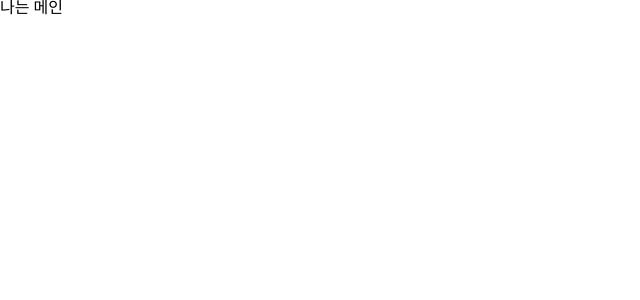
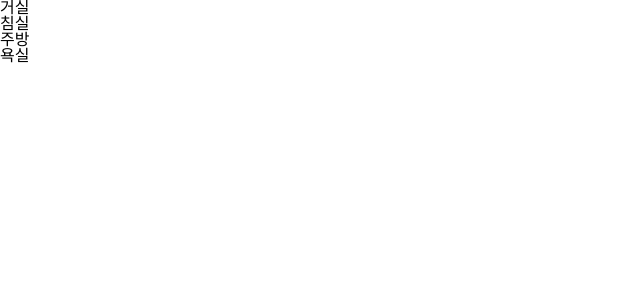
Before and after one commit to wecode-bootcamp-korea/48-2nd-5ronaminC-frontend, a React (Create React App) app: page /main in a window 1280 px wide. Shown: the top 300 px of the page, without its empty margins (0-640 px from the left). Built offline with nearby package versions, Linux system fonts and the light colour scheme.

Commit message:
Add: 초기 파일 이동 완료

```diff
--- a/src/pages/Main/Main.jsx
+++ b/src/pages/Main/Main.jsx
@@ -2,7 +2,34 @@ import React from 'react';
 import './Main.scss';
 
 const Main = () => {
-  return <>나는 메인</>;
+  return (
+    <div className="main">
+      <ul className="tabBar">
+        <li>거실</li>
+        <li>침실</li>
+        <li>주방</li>
+        <li>욕실</li>
+      </ul>
+
+      <div className="showRoomContainer">
+        <div className="imageContainer">
+          <img src="" alt="" />
+        </div>
+        <div className="listContainer">
+          <ul>
+            <li />
+            <li />
+            <li />
+            <li />
+            <li />
+            <li />
+            <li />
+            <li />
+          </ul>
+        </div>
+      </div>
+    </div>
+  );
 };
 
 export default Main;
```
